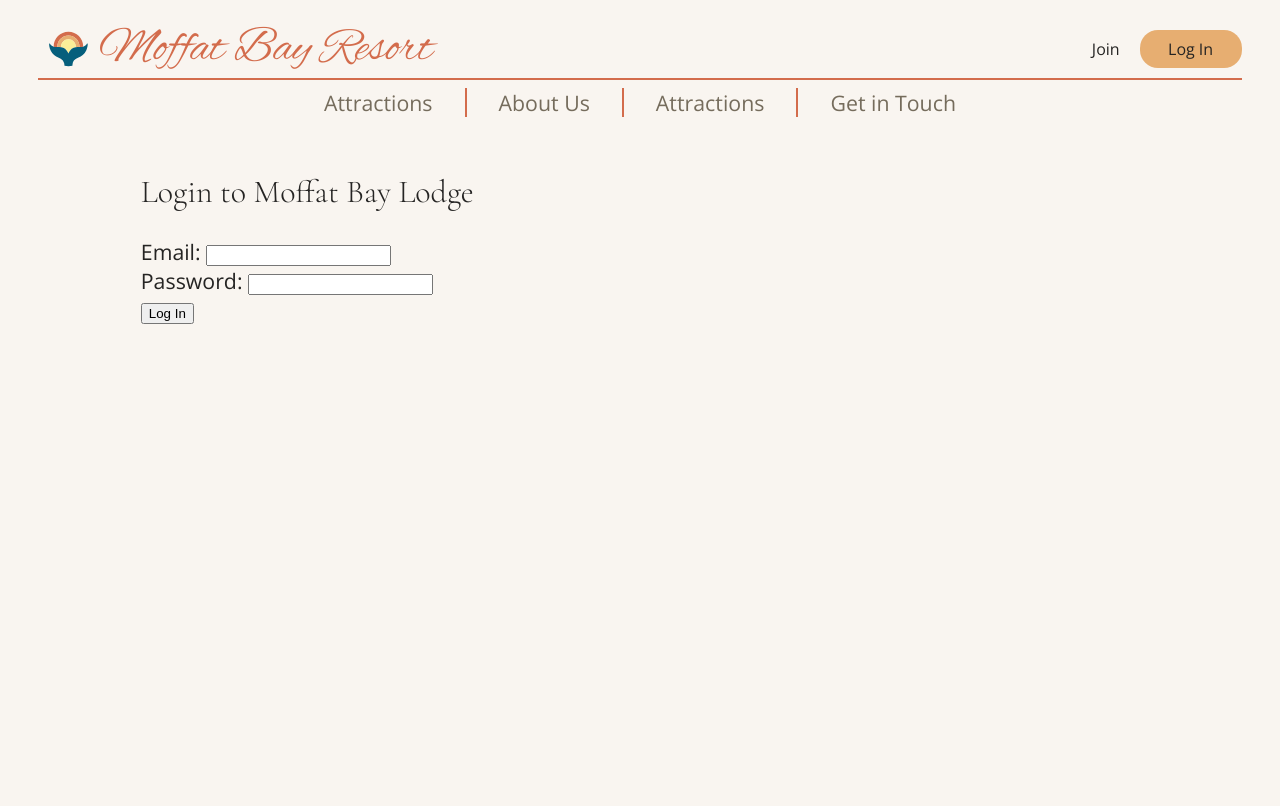
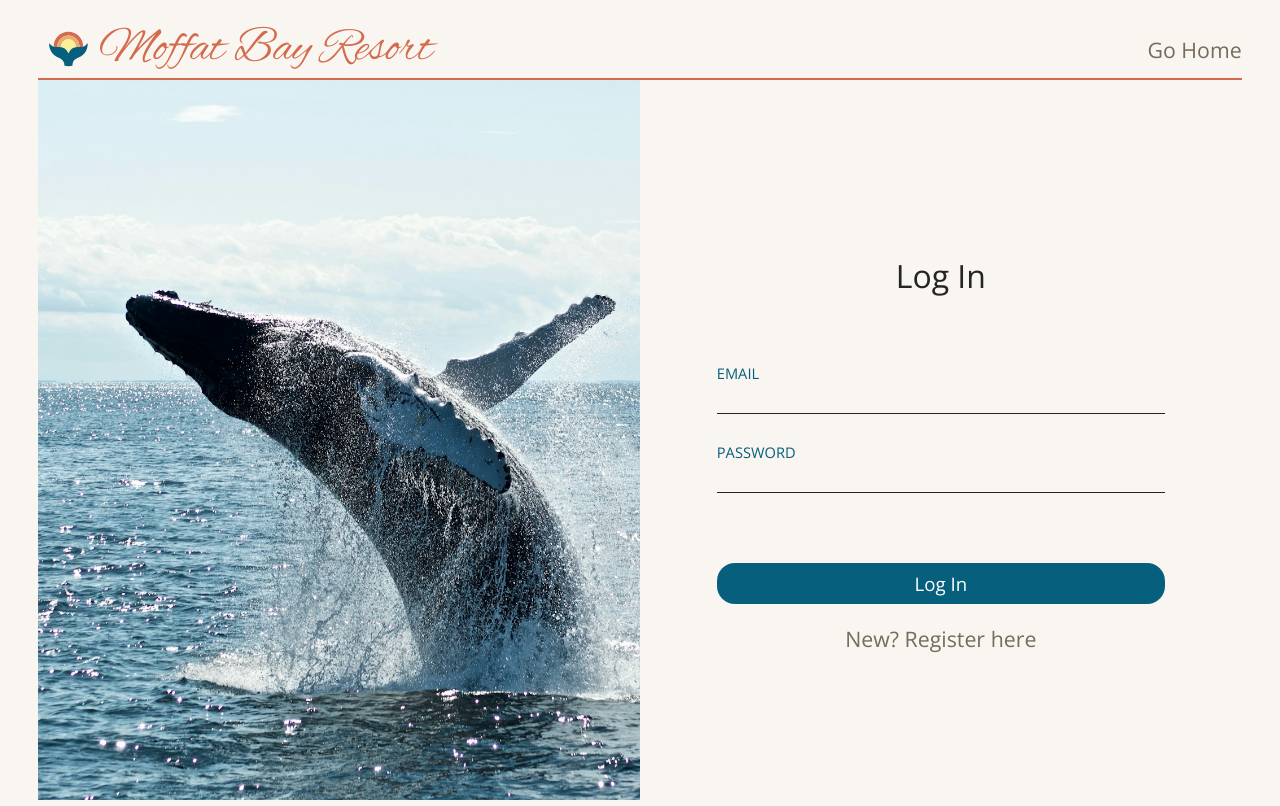
Before and after one commit to vfrtist/MoffatBay, a PHP site: page /login.php in a window 1280 px wide. Before the commit the page ends 324 px from the top, so only its background shows below. Run offline with PHP 8.4, Linux system fonts and the light colour scheme.

Commit message:
Styled Login and started Session values

```diff
--- a/components/fullheader.php
+++ b/components/fullheader.php
@@ -1,5 +1,5 @@
 <header class="container horizontal">
-    <a href="home" target="_blank" rel="noopener noreferrer" id="branding" class="container horizontal">
+    <a href="./" target="_blank" id="branding" class="container horizontal">
         <svg class="logo" xmlns="http://www.w3.org/2000/svg" xmlns:xlink="http://www.w3.org/1999/xlink"
             viewBox="0 0 234.747 231.296" xml:space="preserve">
             <path d="M74.762,106.255c0-23.534,19.078-42.611,42.611-42.611c23.534,0,42.612,19.077,42.612,42.611
@@ -26,13 +26,19 @@
     </a>
 
     <div id="user" class="container horizontal">
-        <a id="join" href="./register.php">Join</a>
-        <a id="login" href="./login.php">Log In</a>
+        <?php
+        if (isset($_SESSION["user_id"])) {
+            echo "<span>Hi ", $_SESSION["user_id"], "</span>";
+            echo "<button type='button'>Log Out</button>";
+        } else { ?>
+            <a id="join" href="register.php">Join</a>
+            <a id="login" href="login.php">Log In</a>
+        <?php } ?>
     </div>
 </header>
 <nav class="container horizontal">
-    <a href="./attractions.php" target="_blank" rel="noopener noreferrer">Attractions</a>
-    <a href="./about.php" target="_blank" rel="noopener noreferrer">About Us</a>
-    <a href="./my_reservation.php" target="_blank" rel="noopener noreferrer">Attractions</a>
-    <a href="./contact.php" target="_blank" rel="noopener noreferrer">Get in Touch</a>
+    <a href="./attractions.php" target="_blank">Attractions</a>
+    <a href="./about.php" target="_blank">About Us</a>
+    <a href="./my_reservation.php" target="_blank">Attractions</a>
+    <a href="./contact.php" target="_blank">Get in Touch</a>
 </nav>
--- a/components/simpleheader.php
+++ b/components/simpleheader.php
@@ -1,5 +1,5 @@
 <header class="container horizontal">
-    <a href="home" target="_blank" rel="noopener noreferrer" id="branding" class="container horizontal">
+    <a href="./" target="_blank" id="branding" class="container horizontal">
         <svg class="logo" xmlns="http://www.w3.org/2000/svg" xmlns:xlink="http://www.w3.org/1999/xlink"
             viewBox="0 0 234.747 231.296" xml:space="preserve">
             <path d="M74.762,106.255c0-23.534,19.078-42.611,42.611-42.611c23.534,0,42.612,19.077,42.612,42.611
@@ -25,5 +25,5 @@
         <span>Moffat Bay Resort</span>
     </a>
 
-    <a href="./landing.php">Go Home</a>
+    <a href="./">Go Home</a>
 </header>
--- a/login.php
+++ b/login.php
@@ -1,64 +1,78 @@
-<?php session_start()?>
+<?php session_start() ?>
 <!DOCTYPE html>
 <html lang="en">
 <?php
-$status=0;
-if($_SERVER['REQUEST_METHOD']=='POST'){
- if($_POST["email"]){
-  $conn=new mysqli("localhost","root","root");
-  $conn->select_db("lodgereservation");
-  $stmt=$conn->prepare('SELECT password FROM user WHERE email=?');
-  $stmt -> bind_param("s",$_POST["email"]);
-  $stmt -> execute();
+$status = 0;
+if ($_SERVER['REQUEST_METHOD'] == 'POST') {
+  if ($_POST["email"]) {
+    $conn = new mysqli("localhost", "root", "root", "lodgereservation");
+    $stmt = $conn->prepare('SELECT password FROM user WHERE email=?');
+    $stmt->bind_param("s", $_POST["email"]);
+    $stmt->execute();
     $res = $stmt->get_result();
-  if($res->num_rows==0){
-   $status=1;
-  }
-  else if($res->num_rows>1){
+    if ($res->num_rows == 0) {
+      $status = 1;
+    } else if ($res->num_rows > 1) {
       http_response_code(500);
-   $status=-1;
-  }else{
-   $ha=($res->fetch_array())[0];
-   if(password_verify($_POST["password"],$ha)){
-    $_SESSION["user_id"]=$_POST["email"];
-    $status=99;
-   }else{
-    $status=3;
+      $status = -1;
+    } else {
+      $ha = ($res->fetch_array())[0];
+      if (password_verify($_POST["password"], $ha)) {
+        $_SESSION["user_id"] = $_POST["email"];
+        $status = 99;
+      } else {
+        $status = 3;
       }
     }
     $conn->close();
   }
-}?>
+} ?>
+
 <head>
-  <?php require './components/head.php' ?>
+  <?php require 'components/head.php' ?>
   <title>Log In</title>
-  <?php if($status==99){?>
+  <?php if ($status == 99) { ?>
     <meta http-equiv="refresh" content="5; url=landing.php" />
-  <?php }?>
+  <?php } ?>
 </head>
 
 <body>
-  <?php require './components/fullheader.php' ?>
-  <main>
-  <?php if($status!=0&&$status<99){?>
-   <div style="display:inline-block;background-color:rgb(245,236,235)">
+  <?php require 'components/simpleheader.php' ?>
+  <main id="grid">
+    <div id="left">
+      <img src="images/todd-cravens-QnBrjY-nFUs-unsplash.jpg" alt="A whale jumps out of the water">
+    </div>
+    <div id="right" class="container vertical">
+      <?php if ($status != 0 && $status < 99) { ?>
+        <div>
           <?php
-     if($status==1){echo "Email not found";}
-     if($status<0){echo "An error occured.";}
-     if($status==3){echo "Incorrect password.";}
+          if ($status == 1) {
+            echo "Email not found";
+          }
+          if ($status < 0) {
+            echo "An error occured.";
+          }
+          if ($status == 3) {
+            echo "Incorrect password.";
+          }
           ?>
-   </div><br/>
-  <?php }?>
-  <?php if($status < 99){?>
-   <h2>Login to Moffat Bay Lodge</h2>
-   <form action="login.php" method="post">
-    Email: <input type="text" name="email"/><br/>
-    Password: <input type="password" name="password"/></br>
-    <input type="submit" value="Log In"/>
+        </div>
+      <?php } ?>
+      <?php if ($status < 99) { ?>
+        <h2>Log In</h2>
+        <form id="loginForm" action="login.php" method="post" class="container vertical">
+          <label for="email">EMAIL</label>
+          <input type="text" name="email" id="email" />
+          <label for="password">PASSWORD</label>
+          <input type="password" name="password" id="password" />
+          <button type="submit">Log In</button>
         </form>
-  <?php }else{?>
+        <a href="register.php">New? Register here</a>
+      <?php } else { ?>
         Successfully logged in.
-  <?php }?>
+      <?php } ?>
+    </div>
   </main>
 </body>
+
 </html>
--- a/main.css
+++ b/main.css
@@ -12,7 +12,6 @@
 
   --hover1: hsl(31, 85%, 75%);
   --hover2: hsl(195, 80%, 35%);
-  --hover3: hsl(195, 80%, 35%);
 }
 
 @font-face {
@@ -29,8 +28,12 @@ a {
   transition: color 0.2s;
 }
 
+a:hover {
+  color: var(--accent1);
+}
+
 h2 {
-  font-family: "Cormorant Garamond", serif;
+  font-family: "Open Sans", serif;
   font-weight: 300;
 }
 
@@ -54,7 +57,7 @@ body {
   font-weight: 300;
   background: var(--base);
   margin: 0;
-  padding: 20px 3dvw;
+  padding: 20px 3dvw 0px;
   box-sizing: border-box;
   color: var(--font-dark);
 }
@@ -231,6 +234,12 @@ main {
     padding: 12px 24px;
     border: none;
     font-family: "Open Sans", sans-serif;
+    transition: background .2s;
+  }
+
+  button:hover {
+    cursor: pointer;
+    background: var(--hover2);
   }
 }
 
@@ -255,3 +264,69 @@ figure {
     padding: 45px 15%;
   }
 }
+
+#grid {
+  display: grid;
+  grid-template-columns: 1fr 1fr;
+  height: calc(100dvh - 80px);
+  padding: 0;
+
+  >div {
+    height: auto;
+  }
+
+  img {
+    object-fit: cover;
+    height: 100%;
+    width: 100%;
+  }
+
+  #right {
+    place-self: center;
+    gap: 20px;
+    width: 100%;
+    padding: 0 6dvw;
+    box-sizing: border-box;
+
+    form {
+      gap: 8px;
+      width: 100%;
+      align-items: flex-start;
+      font-family: "Open Sans", sans-serif;
+
+      input {
+        width: 100%;
+        background: none;
+        outline: none;
+        border: none;
+        border-bottom: 1px solid var(--font-dark);
+        padding: 0;
+        font-size: 14pt;
+      }
+
+      label {
+        color: var(--accent4);
+        font-size: 11pt;
+        margin-top: 20px;
+      }
+
+      button {
+        background: var(--accent4);
+        color: var(--card);
+        border-radius: 18px;
+        padding: 8px;
+        border: none;
+        font-family: "Open Sans", sans-serif;
+        width: 100%;
+        transition: background .2s;
+        font-size: 14pt;
+        margin-top: 62px;
+      }
+
+      button:hover {
+        cursor: pointer;
+        background: var(--hover2);
+      }
+    }
+  }
+}
```
Lines whose indentation alone changed are shown as unchanged.
